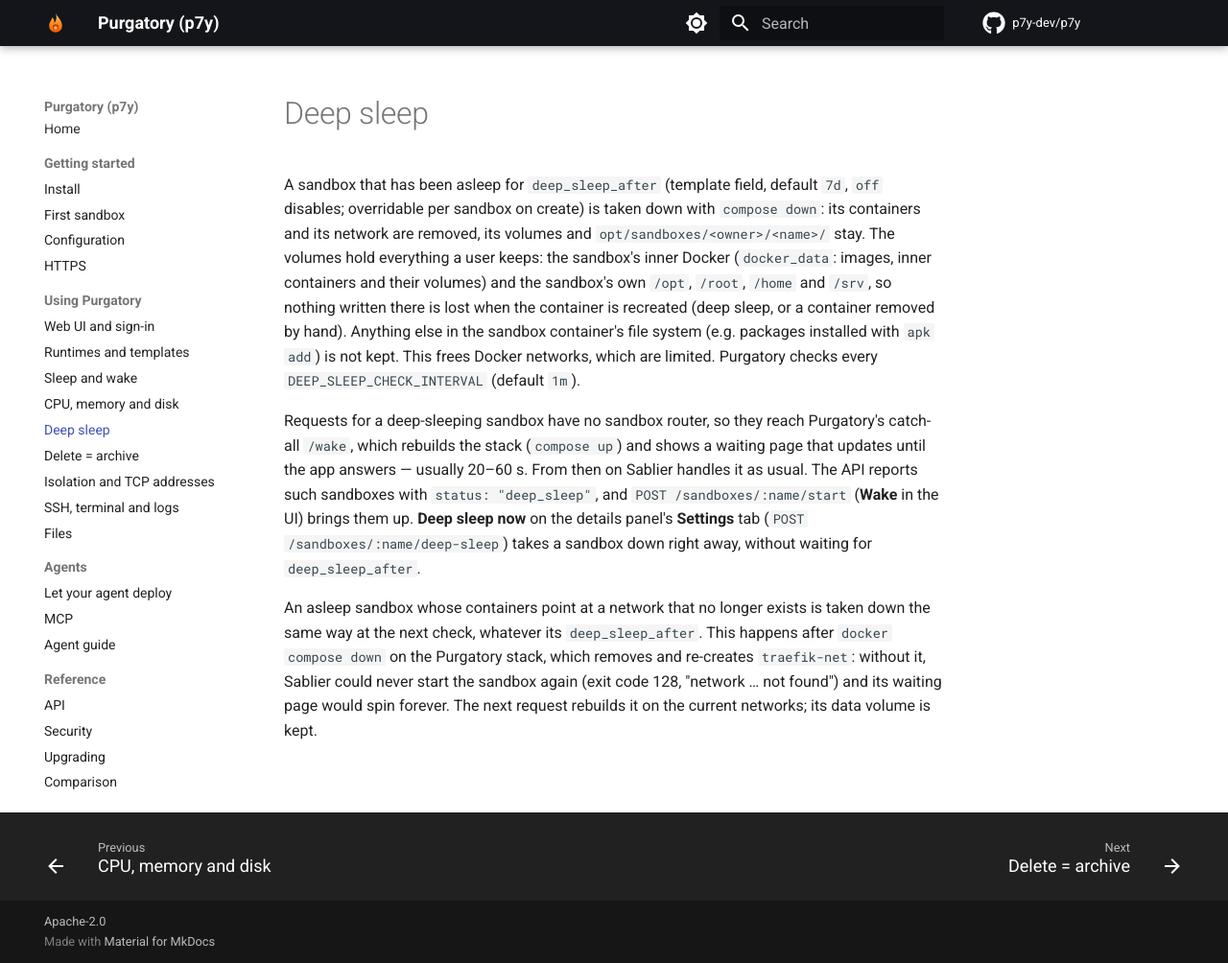
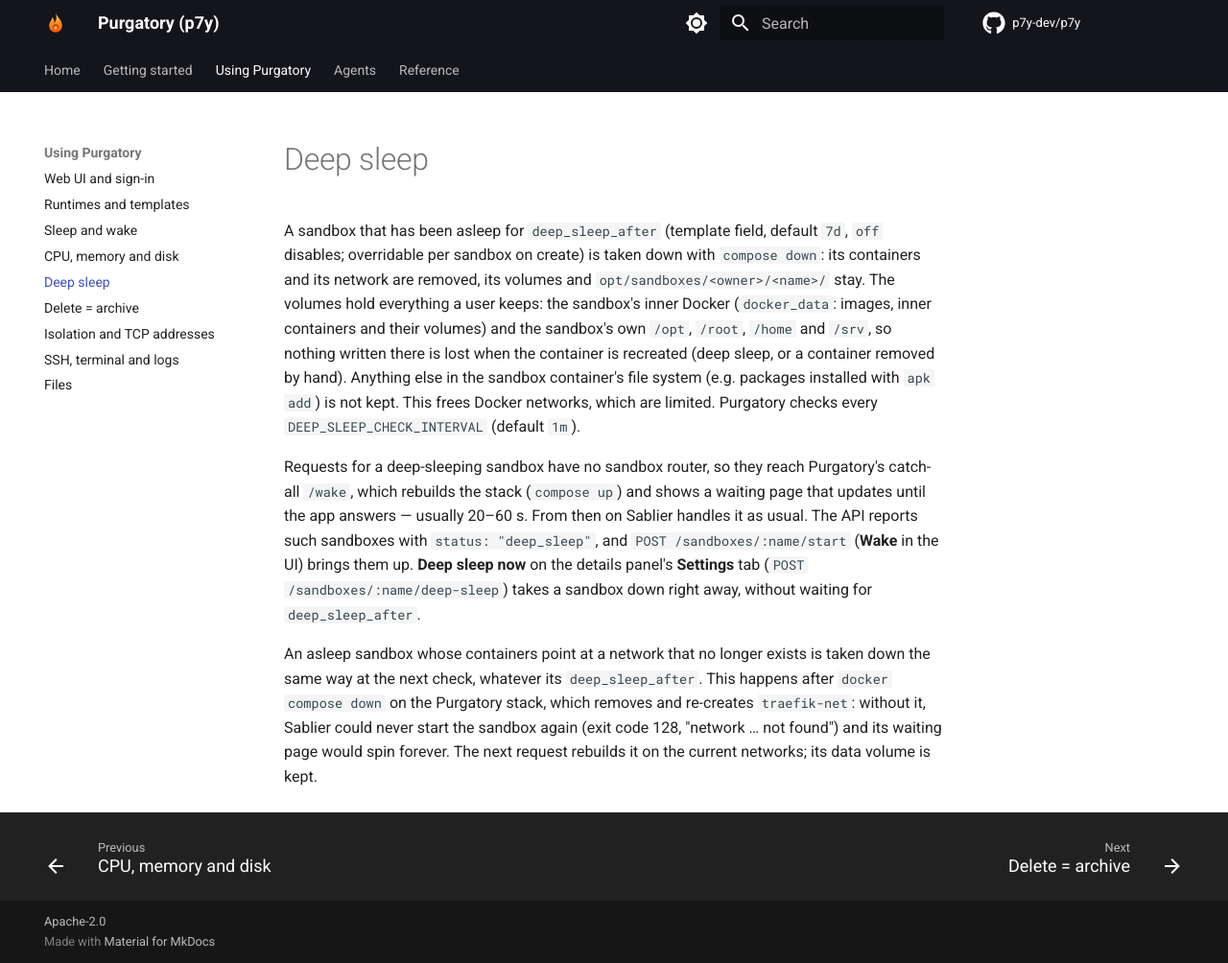
Before and after one commit to csakaszamok/p7y, an MkDocs documentation site: the page built from docs/deep-sleep.md, in a window 1280 px wide and 1004 px high. Shown: the whole window at 96% size. Built offline with MkDocs 1.6.1 and Material for MkDocs 9.7.7, drawn with Linux system fonts in a browser that asks for light colours; comment, search, counter and statistics services are not loaded; the version menu is left out.

Commit message:
Docs: the four sections as tabs, no sidebar on the home page
Co-Authored-By: Claude Opus 5.5 (1M context) <noreply@anthropic.com>

```diff
--- a/mkdocs.yml
+++ b/mkdocs.yml
@@ -30,6 +30,7 @@ theme:
       accent: deep orange
       toggle: { icon: material/brightness-7, name: Dark mode }
   features:
+    - navigation.tabs
     - navigation.sections
     - navigation.top
     - navigation.footer
```
Also changed, not shown: docs/index.md (+5 -0 lines).
